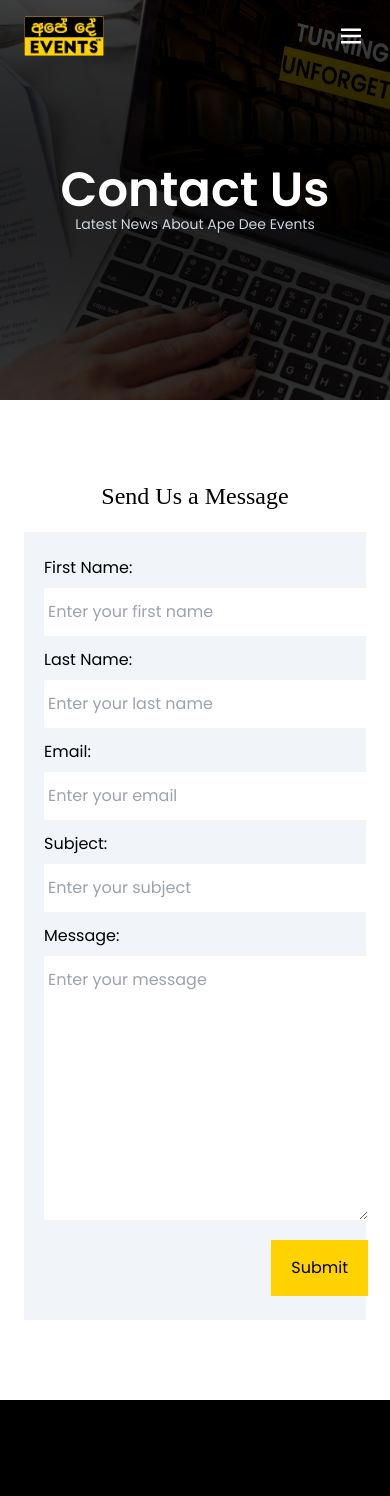
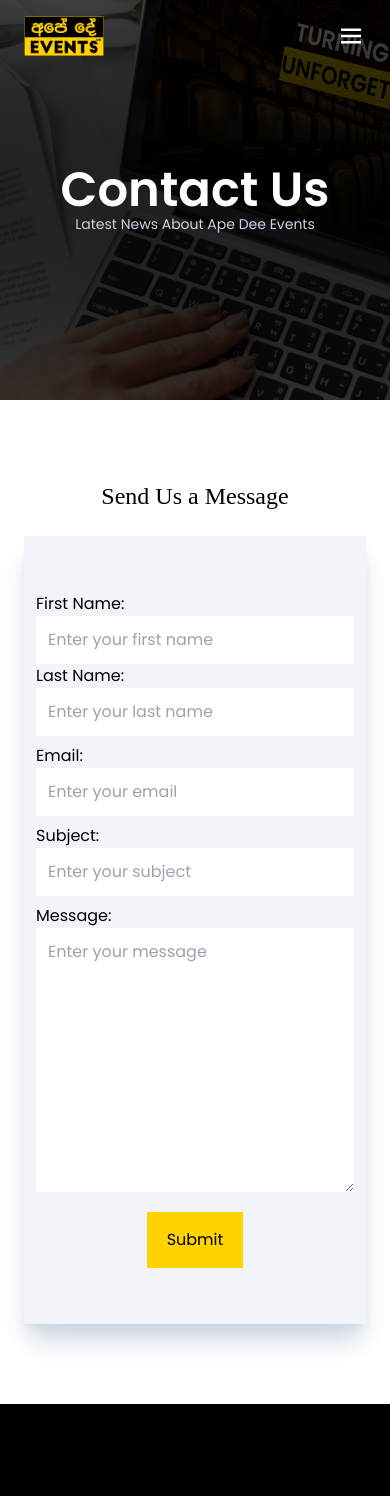
Before and after one commit to onlinksolution/apedeeevents, a Next.js app: page /contact-us in a window 390 px wide. Shown: the top 1496 px of the page. Built offline with nearby package versions, Linux system fonts and the light colour scheme; a web font is replaced by a local one.

Commit message:
fix responsive bugs in contact us page

```diff
--- a/app/contact-us/page.tsx
+++ b/app/contact-us/page.tsx
@@ -40,45 +40,44 @@ const page = () => {
 
       <div className="py-20">
         <h3 className="text-center font-secondFont text-2xl lg:text-5xl">Send Us a Message</h3>
-        <div className="main_container mt-5">
-          <form className="flex justify-center" onSubmit={handleSubmit}>
-            <div className="bg-slate-100 w-full px-5 py-6 grid lg:w-2/3">
-              <div className="grid gap-3 md:grid-cols-2">
-                <div className="flex flex-col gap-2">
+
+        <div className='main_container bg-slate-100 shadow-xl shadow-slate-300 py-10 mt-6 lg:flex lg:w-2/3 lg:justify-center'>
+          <form className='px-3 py-4 lg:w-3/4' onSubmit={handleSubmit}>
+            <div className='md:grid md:grid-cols-2 gap-2 lg:gap-5'>
+              <div className='flex flex-col'>
                 <label>First Name:</label>
-                  <input type="text" name="fname" className="py-3 px-1 outline-yellow" placeholder="Enter your first name" required />
+                <input type="text" name="fname" className="py-3 px-3 outline-yellow" placeholder="Enter your first name" required />
               </div>
-                <div className="flex flex-col gap-2">
+              <div className='flex flex-col'>
                 <label>Last Name:</label>
-                  <input type="text" name="lname" className="py-3 px-1 outline-yellow" placeholder="Enter your last name" required />
+                <input type="text" name="lname" className="py-3 px-3 outline-yellow" placeholder="Enter your last name" required />
               </div>
             </div>
 
-              <div className="flex flex-col gap-2 mt-3">
+            <div className='flex flex-col mt-2'>
               <label>Email:</label>
-                <input type="text" name="email" className="py-3 px-1 outline-yellow" placeholder="Enter your email" required />
+              <input type="text" name="email" className="py-3 px-3 outline-yellow" placeholder="Enter your email" required />
             </div>
 
-              <div className="flex flex-col gap-2 mt-3">
+            <div className='flex flex-col mt-2'>
               <label>Subject:</label>
-                <input type="text" name="subject" className="py-3 px-1 outline-yellow" placeholder="Enter your subject" required />
+              <input type="text" name="subject" className="py-3 px-3 outline-yellow" placeholder="Enter your subject" required />
             </div>
 
-              <div className="flex flex-col gap-2 mt-3 outline-yellow">
+            <div className='flex flex-col mt-2'>
               <label>Message:</label>
-                <textarea rows={10} name="message" className="py-3 px-1 outline-yellow" placeholder="Enter your message" required />
+              <textarea rows={10} name="message" className="py-3 px-3 outline-yellow" placeholder="Enter your message" required />
             </div>
 
-              <div className='flex w-full justify-end'>
+            <div className='flex w-full justify-center md:justify-end'>
               <button type="submit" className="bg-yellow hover:text-white hover:bg-black duration-300 transition-all text-black py-4 px-5 self-center mt-5">Submit</button>
             </div>
 
-            </div>
           </form>
-        </div>
-      </div>
+        </div >
+      </div >
 
-    </section>
+    </section >
   )
 }
 
```
Lines whose indentation alone changed are shown as unchanged.
